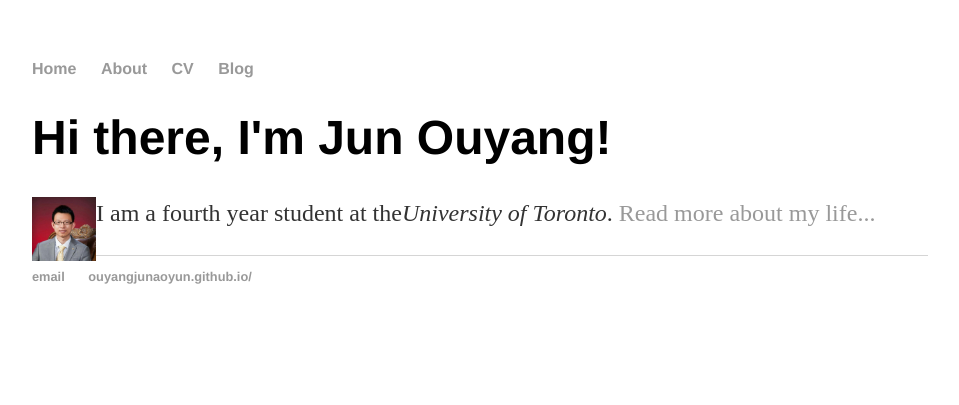
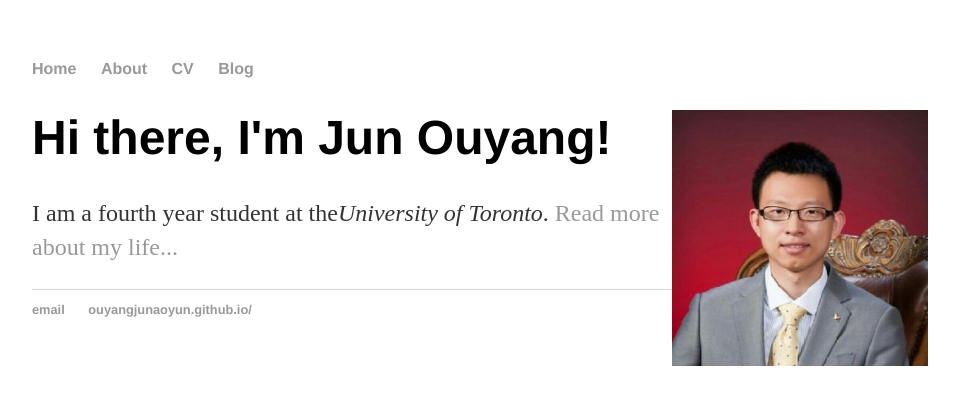
Before and after one commit to ouyangjunaoyun/mywebsite, a Jekyll site: the page built from index.html, in a window 1280 px wide. Shown: the top 405 px of the page, without its empty margins (160-1119 px from the left). Built offline with Jekyll 4.4.1, drawn with Linux system fonts in a browser that asks for light colours.

Commit message:
Update index.html

```diff
--- a/index.html
+++ b/index.html
@@ -3,7 +3,7 @@
 title: Jun Ouyang, University of Toronto
 ---
 <div class="blurb">
+	<IMG SRC="https://ouyangjunaoyun.github.io/photo/profile.jpg" ALT="Profile Photo" WIDTH=256 HEIGHT=256 align="right">
 	<h1>Hi there, I'm Jun Ouyang!</h1>
-	<IMG SRC="https://ouyangjunaoyun.github.io/photo/profile.jpg" ALT="Profile Photo" WIDTH=64 HEIGHT=64 align="left">
 	<p>I am a fourth year student at the<em>University of Toronto</em>. <a href="/about">Read more about my life...</a></p>
 </div><!-- /.blurb -->
```
